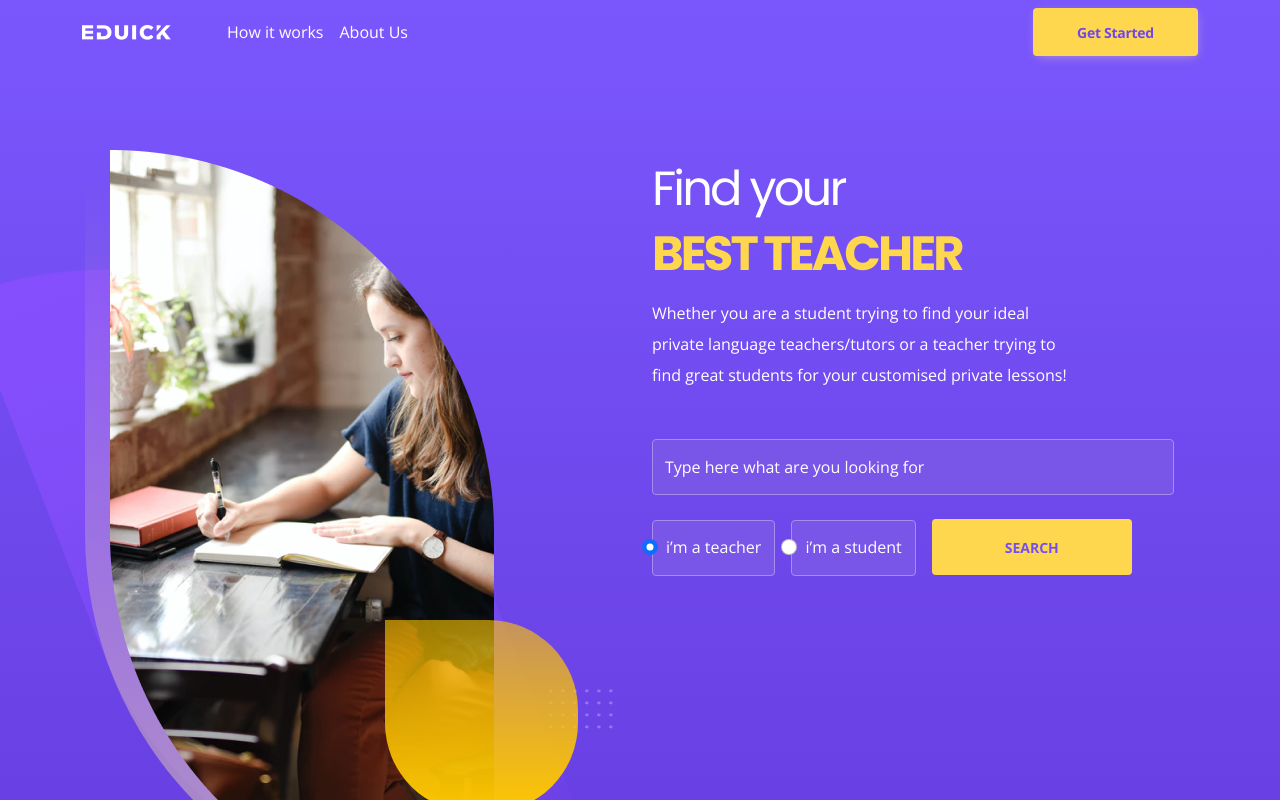
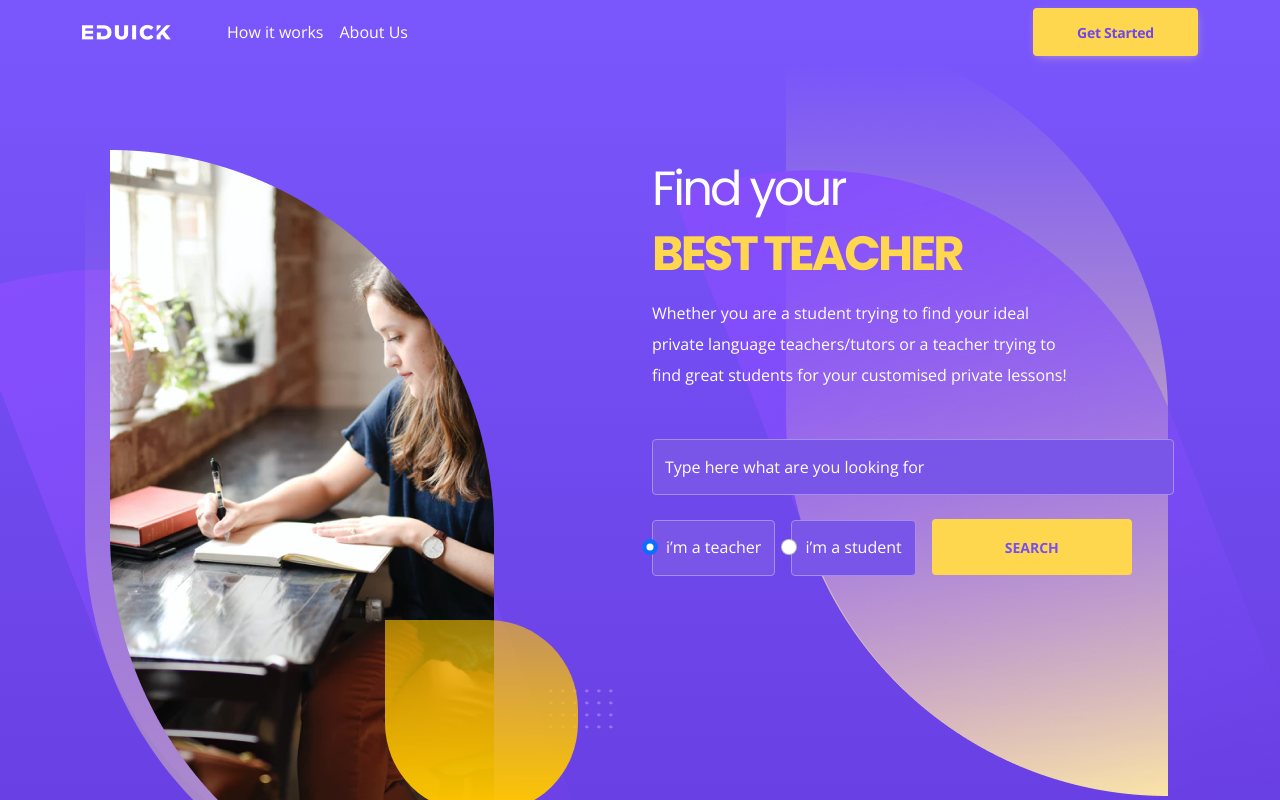
Before and after one commit to rmachado-dev/edusynch-frontend-challenge, a React (Create React App) app in the folder landing_page/: page / in a window 1280 px wide. Shown: the top 800 px of the page. Built offline with nearby package versions, Linux system fonts and the light colour scheme.

Commit message:
ajuste de background

```diff
--- a/landing_page/src/components/main/main.css
+++ b/landing_page/src/components/main/main.css
@@ -1,9 +1,9 @@
 #main {
   height: 100vh;
-  /* background-image: url("../images/bg-main.png");
+  background-image: url("../images/bg-main.png");
   background-repeat: no-repeat;
   background-position: top right;
-  background-size: auto; */
+  background-size: auto;
 }
 #img-1 {
   position: absolute;
@@ -178,6 +178,7 @@
 @media (max-width: 768px) {
   #main {
     height: 130vh;
+    background-image: none;
   }
   #main h1 {
     font-family: Poppins;
```
